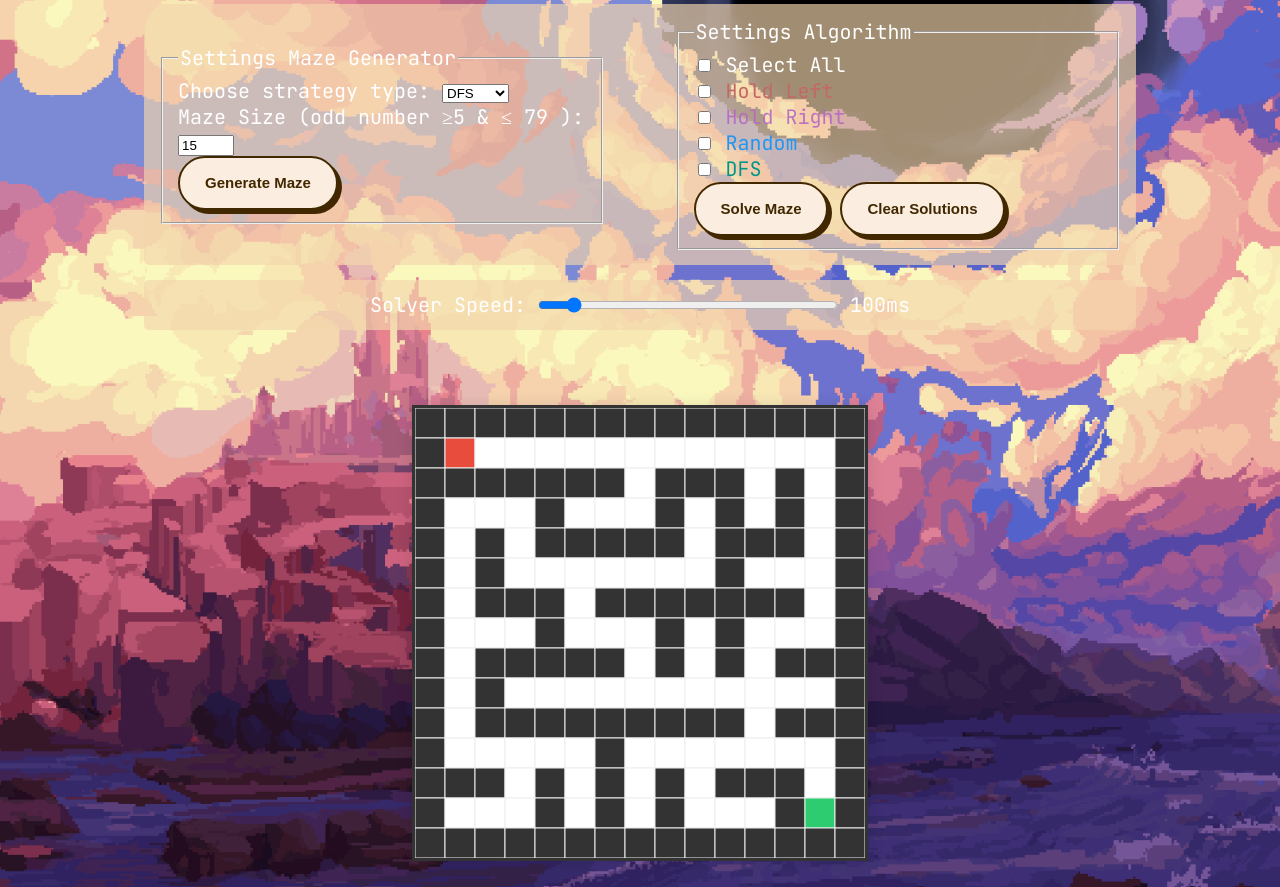
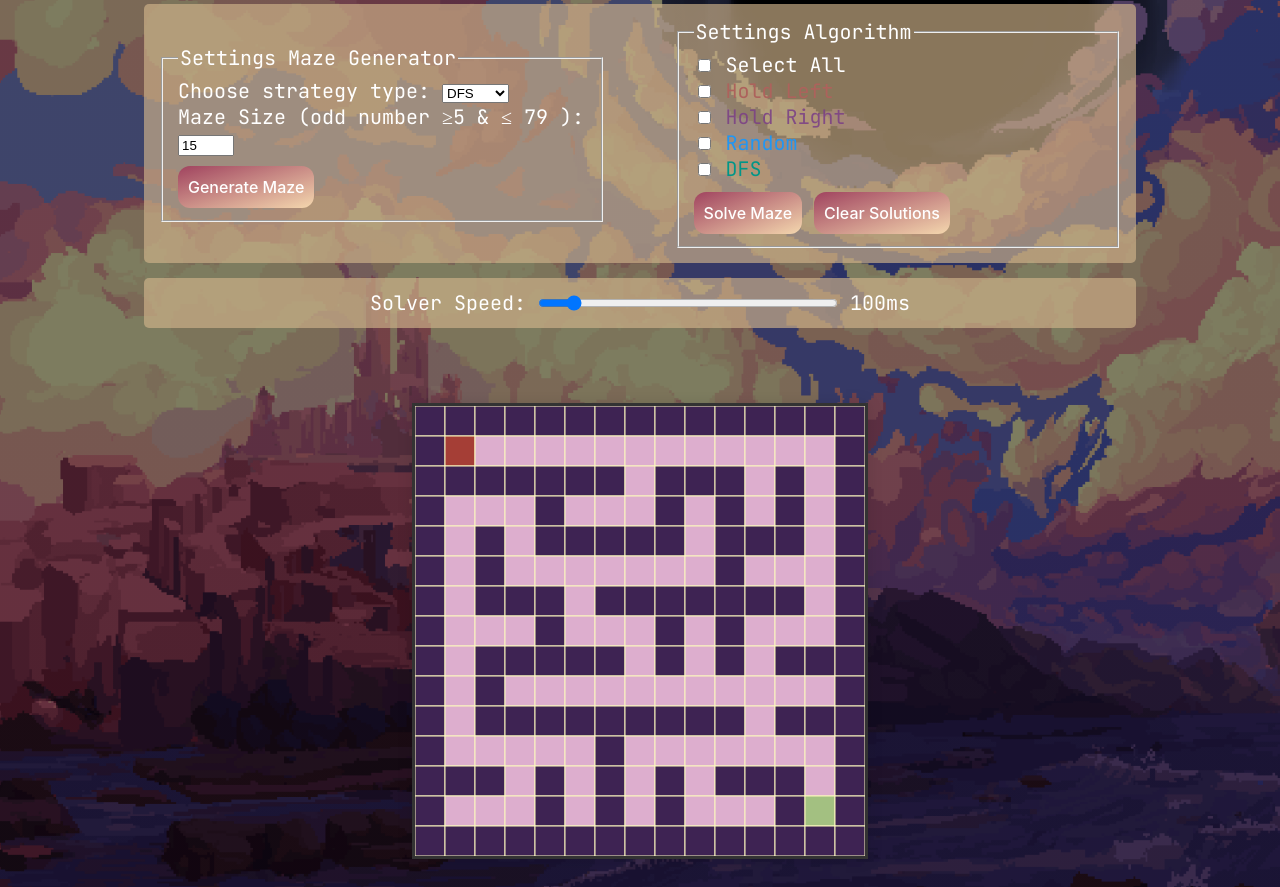
Before and after one commit to lhecker51/GrenkeDigitalLabDays_Maze_Solver, a website with bundled scripts: page index.html in a window 1280 px wide. Shown: the part 196-1083 px from the top of the page. Built offline with nearby package versions, Linux system fonts and the light colour scheme.

Commit message:
made it pretty

```diff
--- a/website/script.js
+++ b/website/script.js
@@ -52,29 +52,28 @@ function visualizePattern(field) {
 
         // Clear canvas
         ctx.clearRect(0, 0, canvas.width, canvas.height);
-
         // Draw maze
         for (let y = 0; y < rows; y++) {
             for (let x = 0; x < cols; x++) {
                 const char = field[y][x];
                 switch (char.toUpperCase()) {
                     case 'X':
-                        ctx.fillStyle = '#333';
+                        ctx.fillStyle = '#3e2353';
                         break;
                     case 'S':
-                        ctx.fillStyle = '#e74c3c';
+                        ctx.fillStyle = '#A53E36';
                         break;
                     case 'E':
-                        ctx.fillStyle = '#2ecc71';
+                        ctx.fillStyle = '#93B56CD9';
                         break;
                     case ' ':
-                        ctx.fillStyle = '#fff';
+                        ctx.fillStyle = '#DDAECE';
                         break;
                     default:
                         ctx.fillStyle = '#ddd'; // Unknown characters
                 }
                 ctx.fillRect(x * cellSize, y * cellSize, cellSize, cellSize);
-                ctx.strokeStyle = '#eee';
+                ctx.strokeStyle = '#fbf8be';
                 ctx.strokeRect(x * cellSize, y * cellSize, cellSize, cellSize);
             }
         }
--- a/website/style.css
+++ b/website/style.css
@@ -5,7 +5,8 @@ body {
     flex-direction: column;
     align-items: center;
     min-height: 100vh;
-    background-image: url("pixelart_for_maze.png");
+    background: linear-gradient(rgba(0, 0, 0, 0.5), rgba(0, 0, 0, 0.5)),
+    url("pixelart_for_maze.png");
     background-repeat: no-repeat;
     background-attachment: fixed;
     color: white;
@@ -62,7 +63,7 @@ h1 {
     justify-content: space-between;
     align-items: center;
     width: 80%;
-    background-color: #F4D7AEA8;
+    background-color: #D1B48BA8;
     border-radius: 5px;
     font-size: 15pt;
 }
@@ -84,7 +85,7 @@ h1 {
     display: flex;
     align-items: center;
     gap: 10px;
-    background-color: #F4D7AEA8;
+    background-color: #D1B48BA8;
     width: 80%;
     height: 50px;
     border-radius: 5px;
@@ -93,39 +94,37 @@ h1 {
     font-size: 15pt;
 }
 button {
-  background-color: #fbeee0;
-  border: 2px solid #422800;
-  border-radius: 30px;
-  box-shadow: #422800 4px 4px 0 0;
-  color: #422800;
+  background: linear-gradient(to bottom right, #a0435f, #f4d7ae);
+  border: 0;
+  border-radius: 12px;
+  color: #FFFFFF;
   cursor: pointer;
   display: inline-block;
-  font-weight: 600;
-  font-size: 15px;
-  padding: 0 18px;
-  line-height: 50px;
+  font-family: -apple-system,system-ui,"Segoe UI",Roboto,Helvetica,Arial,sans-serif;
+  font-size: 16px;
+  font-weight: 500;
+  line-height: 2.5;
+  outline: transparent;
+  margin-top: 10px;
+  padding-left: 10px;
+  padding-right: 10px;
   text-align: center;
   text-decoration: none;
+  transition: box-shadow .2s ease-in-out;
   user-select: none;
   -webkit-user-select: none;
   touch-action: manipulation;
+  white-space: nowrap;
 }
 
-button:hover {
-  background-color: #fff;
+button:not([disabled]):focus {
+  box-shadow: 0 0 .25rem rgba(0, 0, 0, 0.5), -.125rem -.125rem 1rem rgba(239, 71, 101, 0.5), .125rem .125rem 1rem rgba(255, 154, 90, 0.5);
 }
 
-button:active {
-  box-shadow: #422800 2px 2px 0 0;
-  transform: translate(2px, 2px);
+button:not([disabled]):hover {
+  box-shadow: 0 0 .25rem rgba(0, 0, 0, 0.5), -.125rem -.125rem 1rem rgba(239, 71, 101, 0.5), .125rem .125rem 1rem rgba(255, 154, 90, 0.5);
 }
 
-@media (min-width: 768px) {
-  button {
-    min-width: 120px;
-    padding: 0 25px;
-  }
-}
 #choose_algorithm {
 
 }
@@ -140,11 +139,11 @@ button:active {
 }
 
 #lefthand {
-    color: #C36963;
+    color: #AD625C;
 }
 
 #righthand {
-    color: #B667C3E6;
+    color: #7C4385E6;
 }
 
 #random {
```
